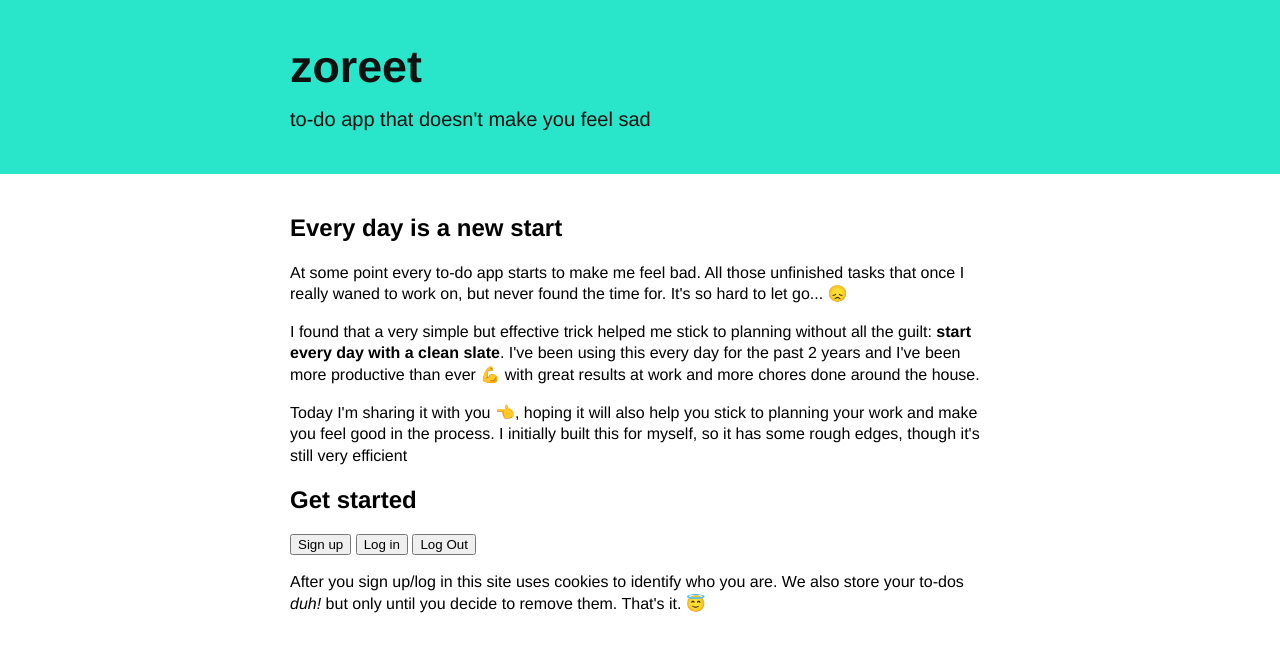
After one commit to zoreet/zoreet.landing-pages, a PHP site: page /index.html in a window 1280 px wide. The commit adds this page. Shown: the top 652 px of the page. Run offline with PHP 8.4, Linux system fonts and the light colour scheme; some libraries are stand-ins or nearby versions.

Commit message:
move to a static frontend. back end is handled by a REST api

```diff
--- /dev/null
+++ b/index.html
@@ -0,0 +1,42 @@
+<!DOCTYPE html>
+<html>
+
+<head>
+  <title>zoreet - to-do app that doesn't make you feel bad</title>
+  <meta name="viewport" content="width=device-width, initial-scale=1">
+  <link rel="stylesheet" type="text/css" href="static/css/home.css">
+  <link rel="stylesheet" type="text/css" href="static/css/style.css" rel="prefetch">
+
+  <link rel="icon" type="image/png" href="/static/img/favicon/favicon-16x16.png" sizes="16x16">
+  <link rel="apple-touch-icon" sizes="180x180" href="/static/img/favicon/apple-touch-icon.png">
+  <link rel="icon" type="image/png" sizes="32x32" href="/static/img/favicon/favicon-32x32.png">
+  <link rel="icon" type="image/png" sizes="16x16" href="/static/img/favicon/favicon-16x16.png">
+  <link rel="manifest" href="/static/img/favicon/manifest.json">
+  <link rel="mask-icon" href="/static/img/favicon/safari-pinned-tab.svg" color="#29e5c9">
+  <meta name="theme-color" content="#ffffff">
+</head>
+
+<body class="home-page">
+  <div class="hero">
+    <div class="body">
+      <h1>zoreet</h1>
+      <div>to-do app that doesn't make you feel sad</div>
+    </div>
+  </div>
+  <div class="body">
+    <h2>Every day is a new start</h2>
+    <p>At some point every to-do app starts to make me feel bad. All those unfinished tasks that once I really waned to work on, but never found the time for. It's so hard to let go... 😞</p>
+    <p>I found that a very simple but effective trick helped me stick to planning without all the guilt: <strong>start every day with a clean slate</strong>. I've been using this every day for the past 2 years and I've been more productive than ever 💪 with great results at work and more chores done around the house.</p>
+    <p>Today I'm sharing it with you 👈, hoping it will also help you stick to planning your work and make you feel good in the process. I initially built this for myself, so it has some rough edges, though it's still very efficient </p>
+    <h2>Get started</h2>
+    <h2 id="loginStatus"></h2>
+    <button id="btn-signup" class="btn btn-primary btn-margin">Sign up</button>
+    <button id="btn-login" class="btn btn-primary btn-margin">Log in</button>
+    <button id="btn-logout" class="btn btn-primary btn-margin">Log Out</button>
+    <p>After you sign up/log in this site uses cookies to identify who you are. We also store your to-dos <em>duh!</em> but only until you decide to remove them. That's it. 😇</p>
+
+  </body>
+<script src="https://cdn.auth0.com/js/auth0/9.5.1/auth0.min.js"></script>
+<script src="static/js/auth.js"></script>
+
+</html>
--- /dev/null
+++ b/static/css/home.css
@@ -0,0 +1,37 @@
+body {
+	-webkit-font-smoothing: antialiased;
+	font-family: "Helvetica Neue", Arial, sans-serif;
+	margin: 0;
+}
+
+.home-page {
+	text-align: center
+}
+.hero {
+  background-color: #29e5c9;
+  color: #111;
+  font-size: 20px;
+  line-height: 1.5em;
+  padding: 20px 0
+}
+
+.hero h1 {
+  font-size: 2.8rem;
+  font-weight: 600;
+  line-height: 1.2;
+  margin-bottom: 10px;
+  padding: 0;
+}
+
+.body {
+  margin: 0 auto;
+  max-width: 700px;
+  text-align: left;
+}
+p {
+  line-height: 1.35em;
+}
+
+#loginStatus {
+  display: none
+}
--- a/static/css/style.css
+++ b/static/css/style.css
@@ -3,6 +3,7 @@ body {
 	font-family: "Helvetica Neue", Arial, sans-serif;
 	margin: 0;
 }
+
 #todos {
 	min-height: 20px;
 	outline: 0 none;
--- /dev/null
+++ b/static/js/auth.js
@@ -0,0 +1,88 @@
+// app.js
+
+window.addEventListener('load', function () {
+  var webAuth = new auth0.WebAuth({
+    domain: 'todayapp.eu.auth0.com',
+    clientID: 'Zz9d2EICFe1981TC5Ym7dfva9Y1jECmP',
+    responseType: 'token id_token',
+    scope: 'openid',
+    redirectUri: 'http://127.0.0.1:5500/app.html'
+  })
+
+  var loginStatus = document.getElementById('loginStatus')
+
+  // buttons and event listeners
+  var loginBtn = document.getElementById('btn-login')
+  var signupBtn = document.getElementById('btn-signup')
+  var logoutBtn = document.getElementById('btn-logout')
+
+  loginBtn.addEventListener('click', function (e) {
+    e.preventDefault()
+    webAuth.authorize()
+  })
+  if (signupBtn)
+    signupBtn.addEventListener('click', function (e) {
+      e.preventDefault()
+      webAuth.authorize()
+    })
+
+  logoutBtn.addEventListener('click', logout)
+
+  function handleAuthentication () {
+    webAuth.parseHash(function (err, authResult) {
+      if (authResult && authResult.accessToken && authResult.idToken) {
+        window.location.hash = ''
+        setSession(authResult)
+        loginBtn.style.display = 'none'
+      } else if (err) {
+        alert(
+          'Error: ' + err.error + '. Check the console for further details.'
+        )
+      }
+      if (isAuthenticated()) {
+        today.init()
+      }
+      displayButtons()
+    })
+  }
+
+  function setSession (authResult) {
+    // Set the time that the Access Token will expire at
+    var expiresAt = JSON.stringify(
+      authResult.expiresIn * 1000 + new Date().getTime()
+    )
+    localStorage.setItem('access_token', authResult.accessToken)
+    localStorage.setItem('id_token', authResult.idToken)
+    localStorage.setItem('expires_at', expiresAt)
+  }
+
+  function logout () {
+    // Remove tokens and expiry time from localStorage
+    localStorage.removeItem('access_token')
+    localStorage.removeItem('id_token')
+    localStorage.removeItem('expires_at')
+    displayButtons()
+  }
+
+  function isAuthenticated () {
+    // Check whether the current time is past the
+    // Access Token's expiry time
+    var expiresAt = JSON.parse(localStorage.getItem('expires_at'))
+    return new Date().getTime() < expiresAt
+  }
+
+  function displayButtons () {
+    if (isAuthenticated()) {
+      loginBtn.style.display = 'none'
+      logoutBtn.style.display = 'inline-block'
+      loginStatus.innerHTML = 'You are logged in!'
+    } else {
+      loginBtn.style.display = 'inline-block'
+      logoutBtn.style.display = 'none'
+      loginStatus.innerHTML =
+        'You are not logged in! Please sign up or log in to continue.'
+    }
+  }
+
+  handleAuthentication()
+})
```
Also changed, not shown: app.html (added, +53 -0 lines), index.php (deleted, +0 -47 lines), loadData.php (deleted, +0 -8 lines), saveData.php (deleted, +0 -20 lines), static/js/todayApp.js (+116 -111 lines), .htaccess (deleted), favicon.ico (deleted).
